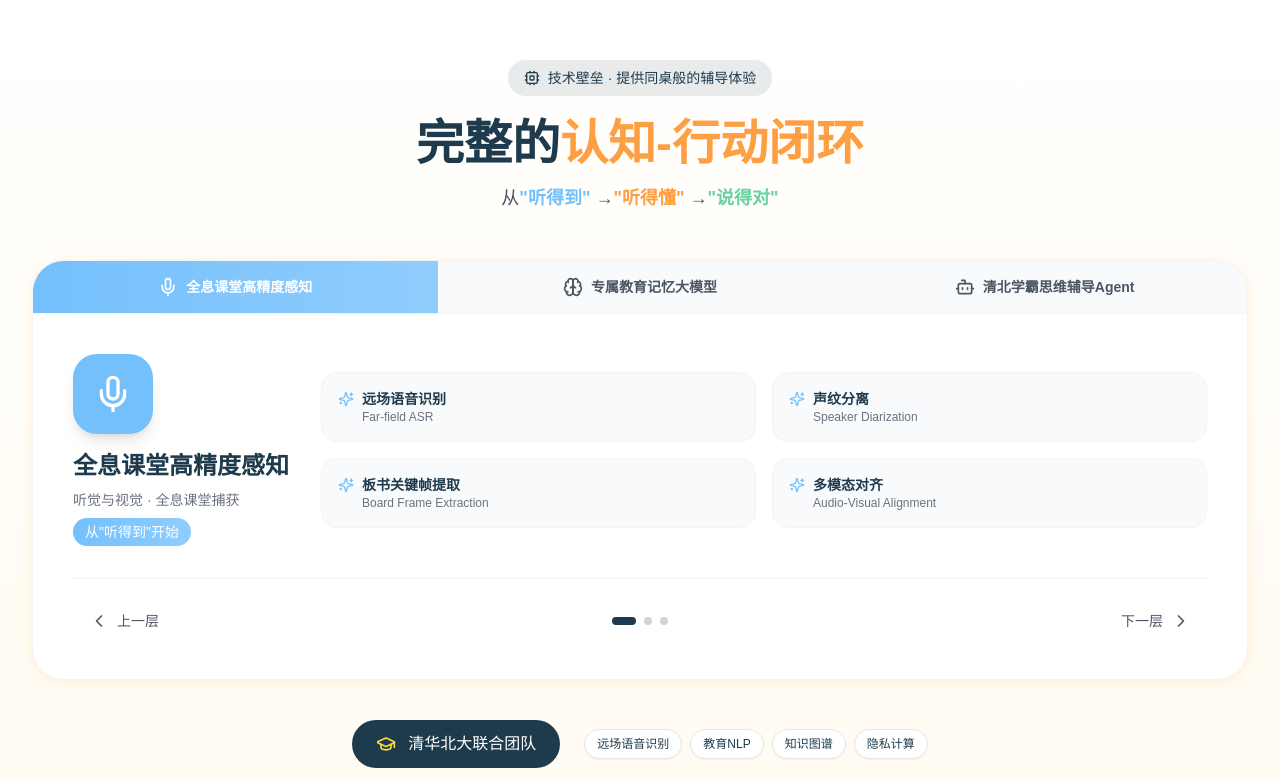
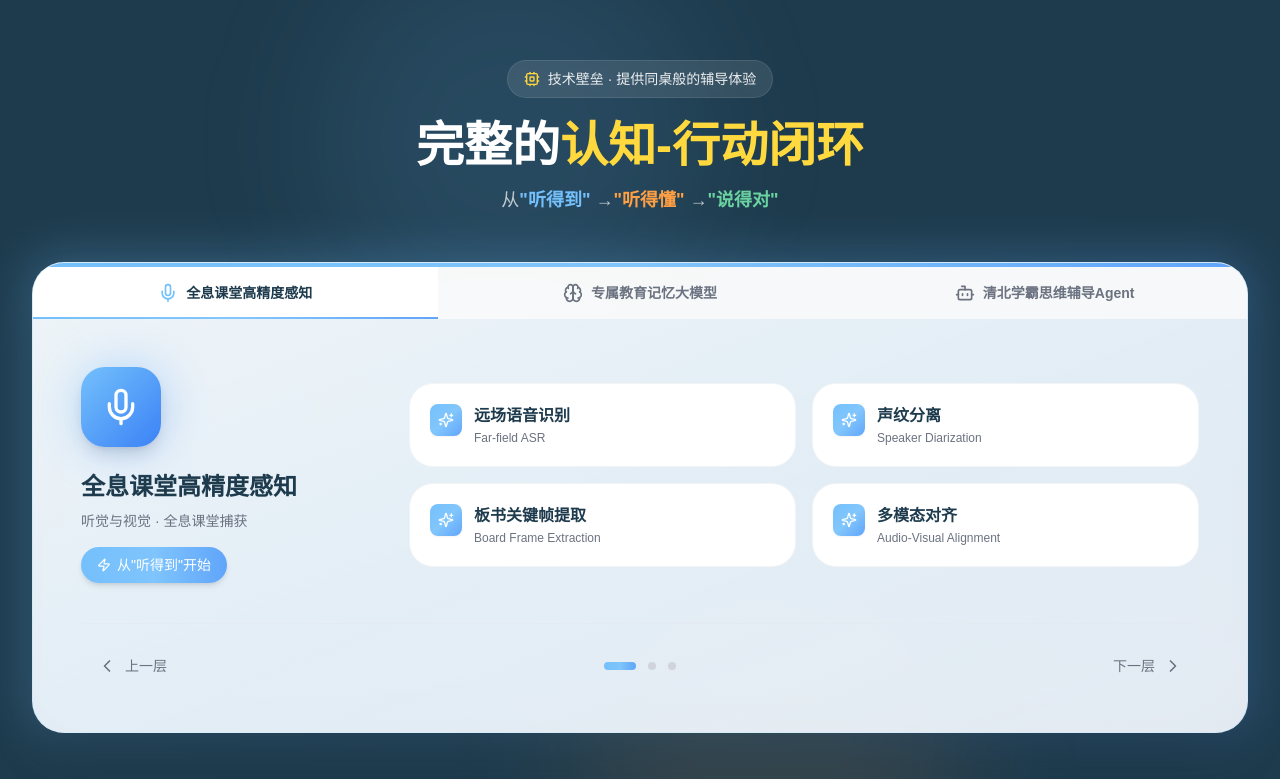
Before and after one commit to xiaojinyu868-w/meetmind-landing, a React (Vite) app: page / in a window 1280 px wide. Shown: the part 4540-5319 px from the top of the page. Built offline with nearby package versions, Linux system fonts and the light colour scheme.

Commit message:
style: 技术壁垒模块升级为高端玻璃拟态设计 - 深色背景+发光效果+精致卡片

```diff
--- a/src/components/sections/TeamCredibility.tsx
+++ b/src/components/sections/TeamCredibility.tsx
@@ -1,5 +1,5 @@
 import { useState } from 'react'
-import { GraduationCap, Mic, Brain, Bot, ChevronLeft, ChevronRight, Cpu, Sparkles } from 'lucide-react'
+import { GraduationCap, Mic, Brain, Bot, ChevronLeft, ChevronRight, Cpu, Sparkles, Zap } from 'lucide-react'
 
 const techLayers = [
   {
@@ -8,8 +8,11 @@
     title: '全息课堂高精度感知',
     subtitle: '听觉与视觉 · 全息课堂捕获',
     tagline: '从"听得到"开始',
-    color: 'from-sky to-sky/80',
-    iconBg: 'bg-sky',
+    gradient: 'from-sky via-sky/90 to-blue-400',
+    lightGradient: 'from-sky/5 via-sky/10 to-blue-400/5',
+    iconBg: 'bg-gradient-to-br from-sky to-blue-500',
+    accentColor: 'text-sky',
+    borderColor: 'border-sky/20',
     features: [
       { label: '远场语音识别', desc: 'Far-field ASR' },
       { label: '声纹分离', desc: 'Speaker Diarization' },
@@ -23,8 +26,11 @@
     title: '专属教育记忆大模型',
     subtitle: '记忆与认知 · 上下文流引擎',
     tagline: '到"听得懂"',
-    color: 'from-orange to-sunny',
-    iconBg: 'bg-orange',
+    gradient: 'from-orange via-orange/90 to-sunny',
+    lightGradient: 'from-orange/5 via-orange/10 to-sunny/5',
+    iconBg: 'bg-gradient-to-br from-orange to-sunny',
+    accentColor: 'text-orange',
+    borderColor: 'border-orange/20',
     features: [
       { label: '长时记忆', desc: '课堂原生记忆' },
       { label: '有效记忆沉淀', desc: 'Memory Sedimentation' },
@@ -38,8 +44,11 @@
     title: '清北学霸思维辅导Agent',
     subtitle: '行动能力 · 多模态干预闭环',
     tagline: '再到"说得对"',
-    color: 'from-mint to-mint/80',
-    iconBg: 'bg-mint',
+    gradient: 'from-mint via-mint/90 to-emerald-400',
+    lightGradient: 'from-mint/5 via-mint/10 to-emerald-400/5',
+    iconBg: 'bg-gradient-to-br from-mint to-emerald-500',
+    accentColor: 'text-mint',
+    borderColor: 'border-mint/20',
     features: [
       { label: '分层诊断报告', desc: 'Layered Diagnostic' },
       { label: '拟人化交互', desc: 'Voice/Video Output' },
@@ -58,40 +67,58 @@
   const current = techLayers[activeLayer]
 
   return (
-    <section className="py-20 lg:py-28 bg-gradient-to-b from-white to-cream">
-      <div className="max-w-7xl mx-auto px-4 sm:px-6 lg:px-8">
+    <section className="py-20 lg:py-28 bg-navy relative overflow-hidden">
+      {/* 背景装饰 */}
+      <div className="absolute inset-0 pointer-events-none">
+        <div className="absolute top-0 left-1/4 w-96 h-96 bg-sky/10 rounded-full blur-3xl" />
+        <div className="absolute bottom-0 right-1/4 w-96 h-96 bg-orange/10 rounded-full blur-3xl" />
+        <div className="absolute top-1/2 left-1/2 -translate-x-1/2 -translate-y-1/2 w-[800px] h-[800px] bg-gradient-radial from-white/5 to-transparent rounded-full" />
+      </div>
+
+      <div className="max-w-7xl mx-auto px-4 sm:px-6 lg:px-8 relative z-10">
         {/* Section Header */}
         <div className="text-center max-w-4xl mx-auto mb-12">
-          <span className="inline-flex items-center gap-2 px-4 py-2 bg-navy/10 text-navy font-medium rounded-full text-sm mb-6">
-            <Cpu className="w-4 h-4" />
+          <span className="inline-flex items-center gap-2 px-4 py-2 bg-white/10 backdrop-blur-sm text-white/90 font-medium rounded-full text-sm mb-6 border border-white/10">
+            <Cpu className="w-4 h-4 text-sunny" />
             技术壁垒 · 提供同桌般的辅导体验
           </span>
-          <h2 className="text-3xl sm:text-4xl lg:text-5xl font-bold text-navy mb-4 leading-tight">
-            完整的<span className="text-orange">认知-行动闭环</span>
+          <h2 className="text-3xl sm:text-4xl lg:text-5xl font-bold text-white mb-4 leading-tight">
+            完整的<span className="text-sunny">认知-行动闭环</span>
           </h2>
-          <p className="text-lg text-gray-600">
+          <p className="text-lg text-white/70">
             从<span className="text-sky font-semibold">"听得到"</span> →
             <span className="text-orange font-semibold">"听得懂"</span> →
             <span className="text-mint font-semibold">"说得对"</span>
           </p>
         </div>
 
-        {/* Tech Layer Showcase */}
-        <div className="relative bg-white rounded-3xl shadow-card overflow-hidden border border-gray-100">
+        {/* Tech Layer Showcase - 玻璃拟态卡片 */}
+        <div className="relative">
+          {/* 外层发光效果 */}
+          <div className={`absolute -inset-1 bg-gradient-to-r ${current.gradient} rounded-[2rem] blur-xl opacity-30 transition-all duration-500`} />
+
+          {/* 主卡片 */}
+          <div className={`relative bg-gradient-to-br from-white/95 to-white/90 backdrop-blur-xl rounded-3xl overflow-hidden border ${current.borderColor} shadow-2xl`}>
+            {/* 顶部渐变装饰条 */}
+            <div className={`h-1 bg-gradient-to-r ${current.gradient}`} />
+
             {/* Layer Tabs */}
-          <div className="flex border-b border-gray-100">
+            <div className="flex bg-gray-50/80">
               {techLayers.map((layer, index) => (
                 <button
                   key={layer.id}
                   onClick={() => setActiveLayer(index)}
-                className={`flex-1 px-4 py-4 text-center transition-all duration-300 ${
+                  className={`flex-1 px-4 py-4 text-center transition-all duration-300 relative ${
                     activeLayer === index
-                    ? `bg-gradient-to-r ${layer.color} text-white`
-                    : 'bg-gray-50 text-gray-600 hover:bg-gray-100'
+                      ? 'bg-white text-navy'
+                      : 'text-gray-500 hover:text-gray-700 hover:bg-white/50'
                   }`}
                 >
+                  {activeLayer === index && (
+                    <div className={`absolute bottom-0 left-0 right-0 h-0.5 bg-gradient-to-r ${layer.gradient}`} />
+                  )}
                   <div className="flex items-center justify-center gap-2">
-                  <layer.icon className="w-5 h-5" />
+                    <layer.icon className={`w-5 h-5 ${activeLayer === index ? layer.accentColor : ''}`} />
                     <span className="font-semibold text-sm hidden sm:inline">{layer.title}</span>
                     <span className="font-semibold text-sm sm:hidden">Layer {layer.id}</span>
                   </div>
@@ -100,16 +127,21 @@
             </div>
 
             {/* Active Layer Content */}
-          <div className="p-6 lg:p-10">
-            <div className="flex flex-col lg:flex-row items-center gap-8">
+            <div className={`p-8 lg:p-12 bg-gradient-to-br ${current.lightGradient}`}>
+              <div className="flex flex-col lg:flex-row items-center gap-10">
                 {/* Left - Icon & Title */}
-              <div className="flex-shrink-0 text-center lg:text-left">
-                <div className={`w-20 h-20 ${current.iconBg} rounded-2xl flex items-center justify-center mx-auto lg:mx-0 mb-4 shadow-lg`}>
+                <div className="flex-shrink-0 text-center lg:text-left lg:w-72">
+                  {/* 图标带光晕 */}
+                  <div className="relative inline-block mb-6">
+                    <div className={`absolute inset-0 ${current.iconBg} rounded-2xl blur-xl opacity-40`} />
+                    <div className={`relative w-20 h-20 ${current.iconBg} rounded-2xl flex items-center justify-center shadow-lg`}>
                       <current.icon className="w-10 h-10 text-white" />
                     </div>
+                  </div>
                   <h3 className="text-2xl font-bold text-navy mb-2">{current.title}</h3>
-                <p className="text-gray-500 text-sm mb-2">{current.subtitle}</p>
-                <span className={`inline-block px-3 py-1 bg-gradient-to-r ${current.color} text-white text-sm font-medium rounded-full`}>
+                  <p className="text-gray-500 text-sm mb-4">{current.subtitle}</p>
+                  <span className={`inline-flex items-center gap-1.5 px-4 py-2 bg-gradient-to-r ${current.gradient} text-white text-sm font-medium rounded-full shadow-md`}>
+                    <Zap className="w-3.5 h-3.5" />
                     {current.tagline}
                   </span>
                 </div>
@@ -119,15 +151,18 @@
                   {current.features.map((feature, i) => (
                     <div
                       key={i}
-                    className="bg-gray-50 rounded-xl p-4 hover:bg-gray-100 transition-colors border border-gray-100"
+                      className={`group bg-white rounded-2xl p-5 transition-all duration-300 border border-gray-100 hover:border-transparent hover:shadow-lg hover:-translate-y-1 relative overflow-hidden`}
                     >
-                    <div className="flex items-start gap-2">
-                      <Sparkles className={`w-4 h-4 mt-0.5 flex-shrink-0 ${
-                        activeLayer === 0 ? 'text-sky' : activeLayer === 1 ? 'text-orange' : 'text-mint'
-                      }`} />
+                      {/* hover时的渐变背景 */}
+                      <div className={`absolute inset-0 bg-gradient-to-br ${current.lightGradient} opacity-0 group-hover:opacity-100 transition-opacity`} />
+
+                      <div className="relative flex items-start gap-3">
+                        <div className={`w-8 h-8 rounded-lg bg-gradient-to-br ${current.gradient} flex items-center justify-center flex-shrink-0 shadow-sm`}>
+                          <Sparkles className="w-4 h-4 text-white" />
+                        </div>
                         <div>
-                        <p className="font-semibold text-navy text-sm">{feature.label}</p>
-                        <p className="text-xs text-gray-500">{feature.desc}</p>
+                          <p className="font-bold text-navy">{feature.label}</p>
+                          <p className="text-xs text-gray-500 mt-0.5">{feature.desc}</p>
                         </div>
                       </div>
                     </div>
@@ -136,23 +171,25 @@
               </div>
 
               {/* Navigation */}
-            <div className="flex items-center justify-between mt-8 pt-6 border-t border-gray-100">
+              <div className="flex items-center justify-between mt-10 pt-6 border-t border-gray-200/50">
                 <button
                   onClick={prevLayer}
-                className="flex items-center gap-2 px-4 py-2 text-gray-600 hover:text-navy transition-colors"
+                  className="flex items-center gap-2 px-4 py-2 text-gray-500 hover:text-navy transition-colors rounded-lg hover:bg-white/80"
                 >
                   <ChevronLeft className="w-5 h-5" />
-                <span className="text-sm">上一层</span>
+                  <span className="text-sm font-medium">上一层</span>
                 </button>
 
                 {/* Progress Dots */}
-              <div className="flex gap-2">
-                {techLayers.map((_, index) => (
+                <div className="flex gap-3">
+                  {techLayers.map((layer, index) => (
                     <button
                       key={index}
                       onClick={() => setActiveLayer(index)}
-                    className={`w-2 h-2 rounded-full transition-all ${
-                      activeLayer === index ? 'w-6 bg-navy' : 'bg-gray-300'
+                      className={`h-2 rounded-full transition-all duration-300 ${
+                        activeLayer === index
+                          ? `w-8 bg-gradient-to-r ${layer.gradient}`
+                          : 'w-2 bg-gray-300 hover:bg-gray-400'
                       }`}
                     />
                   ))}
@@ -160,24 +197,25 @@
 
                 <button
                   onClick={nextLayer}
-                className="flex items-center gap-2 px-4 py-2 text-gray-600 hover:text-navy transition-colors"
+                  className="flex items-center gap-2 px-4 py-2 text-gray-500 hover:text-navy transition-colors rounded-lg hover:bg-white/80"
                 >
-                <span className="text-sm">下一层</span>
+                  <span className="text-sm font-medium">下一层</span>
                   <ChevronRight className="w-5 h-5" />
                 </button>
               </div>
             </div>
           </div>
+        </div>
 
         {/* Team Badge */}
-        <div className="mt-10 flex flex-col sm:flex-row items-center justify-center gap-6">
-          <div className="flex items-center gap-3 px-6 py-3 bg-navy rounded-full text-white">
-            <GraduationCap className="w-5 h-5 text-sunny" />
-            <span className="font-medium">清华北大联合团队</span>
+        <div className="mt-12 flex flex-col sm:flex-row items-center justify-center gap-6">
+          <div className="flex items-center gap-3 px-6 py-3 bg-gradient-to-r from-sunny to-orange rounded-full text-navy font-semibold shadow-lg">
+            <GraduationCap className="w-5 h-5" />
+            <span>清华北大联合团队</span>
           </div>
           <div className="flex flex-wrap justify-center gap-2">
             {['远场语音识别', '教育NLP', '知识图谱', '隐私计算'].map((tech, i) => (
-              <span key={i} className="px-3 py-1.5 bg-white rounded-full text-xs text-navy border border-gray-200 shadow-sm">
+              <span key={i} className="px-4 py-2 bg-white/10 backdrop-blur-sm rounded-full text-sm text-white/80 border border-white/10 hover:bg-white/20 transition-colors">
                 {tech}
               </span>
             ))}
```
Lines whose indentation alone changed are shown as unchanged.
